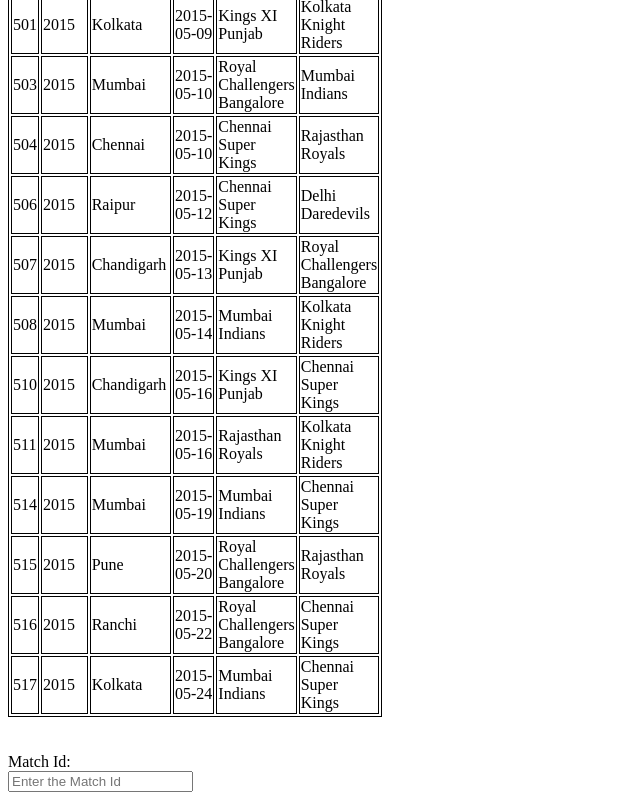
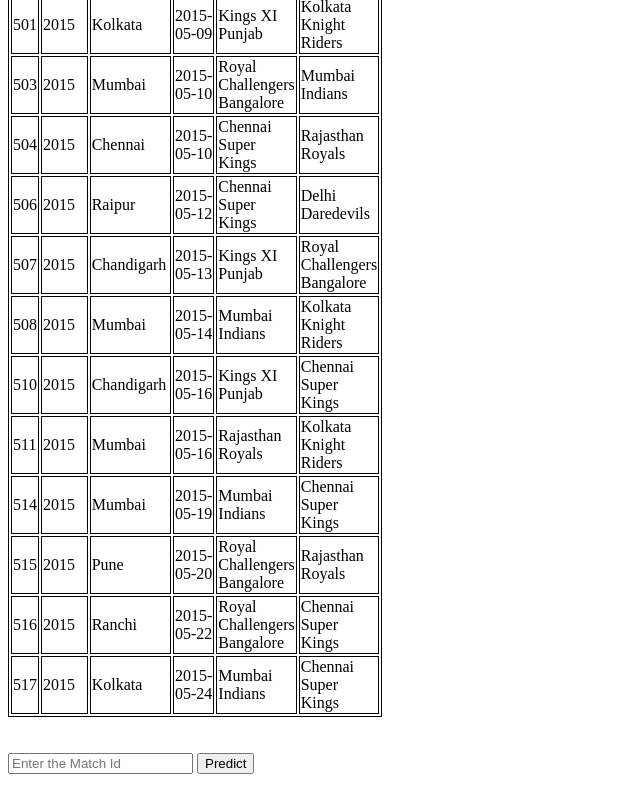
Before and after one commit to XInterns/IPL-Sparkers-2017-Interns, a plain HTML site: page src/webpage/index.html in a window 1280 px wide. Shown: the part 4125-4925 px from the top of the page, without its empty margins (0-640 px from the left). Drawn offline with Linux system fonts and the light colour scheme.

Commit message:
Added ajax request to rest API

```diff
--- a/src/webpage/index.html
+++ b/src/webpage/index.html
@@ -11,7 +11,6 @@
             	width: 5px;
             	border: 1px solid black;
             	}
-
 	</style>
 </head>
 <body>
@@ -721,11 +720,31 @@
 <td>Chennai Super Kings</td>
 </tr>
 </tbody></table>
-<br />
-<br />
-<form action="">
-Match Id:<br>
-<input type="number" name="mid" value="" placeholder="Enter the Match Id"/>
-</form>
+<br>
+<br>
+<input type="number" id="midinput" value="" placeholder="Enter the Match Id"/>
+<button type="button" onClick="return predictionsubmit()">Predict</button>
+<br>
+<div id="predictiondisplay">
+
+</div>
+<script type="text/javascript">
+	function predictionsubmit(){
+
+		let url = "http://127.0.0.1:3000/prediction/";
+		let input = document.getElementById("midinput");
+		url = url + parseInt(input.value);
+
+		console.debug(input.value);
+		let xmlHttp = new XMLHttpRequest(); //ajax call to directly access the prediction api
+		xmlHttp.open( "GET", url, false ); // false for synchronous request
+		xmlHttp.send(null);
+
+		result = JSON.parse(xmlHttp.responseText);
+		document.getElementById('predictiondisplay').innerHTML =
+		result['name'] +" has a win percentage of " + result['prob'] + "%";
+	}
+
+</script>
 </body>
 </html>
```
Also changed, not shown: 3 other files.
